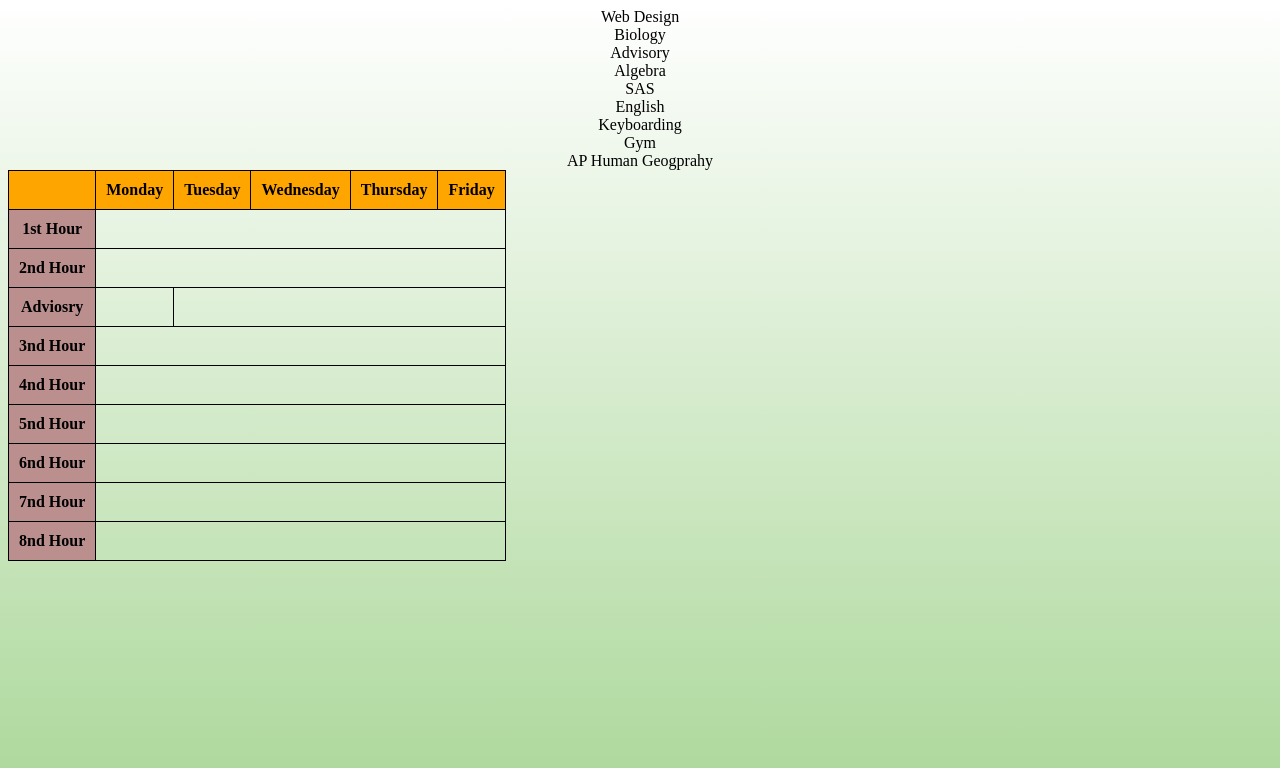
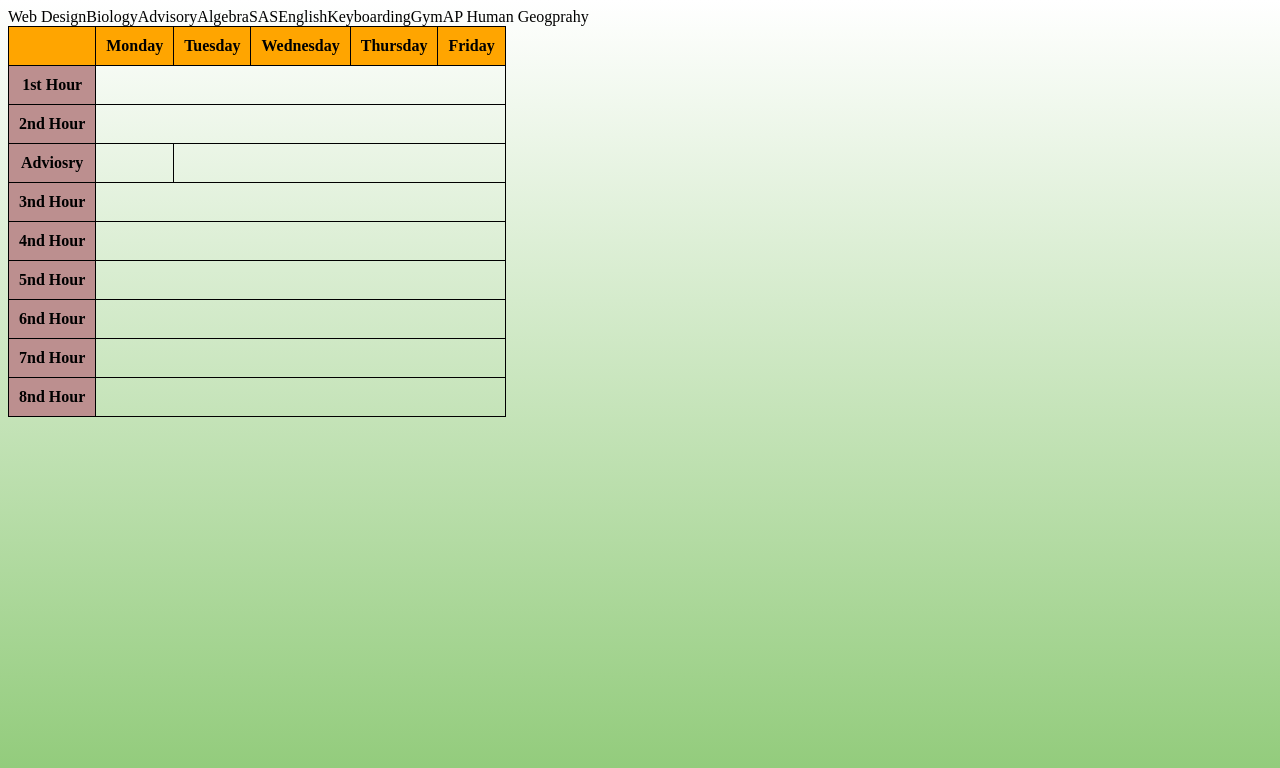
Before and after one commit to Cooperdean123/Cooperdean123.github.io, a plain HTML site: page shedule.html in a window 1280 px wide. Drawn offline with Linux system fonts and the light colour scheme.

Commit message:
efsafsafa

```diff
--- a/shedule.html
+++ b/shedule.html
@@ -36,45 +36,45 @@ body {
         <tbody>
             <tr>
                 <th scope="row" class="rheader">1st Hour</th>
-                <td colspan="5"></td><center>Web Design</center></td>
+                <td colspan="5"></td>Web Design</td>
             </tr>
             <tr>
                 <th scope="row" class="rheader">2nd Hour</th>
-                <td colspan="5"></td><center>Biology</center></td>
+                <td colspan="5"></td>Biology</td>
             </tr>
             <tr>
                 <th scope="row" class="rheader">Adviosry</th>
-                <td colspan="1"></td><center>Advisory</center></td>
+                <td colspan="1"></td>Advisory</td>
 
             </tr>
             <tr>
                 <th scope="row" class="rheader">3nd Hour</th>
-                <td colspan="5"></td><center>Algebra</center></td>
+                <td colspan="5"></td>Algebra</td>
 
             </tr>
             <tr>
                 <th scope="row" class="rheader">4nd Hour</th>
-                <td colspan="5"></td><center>SAS</center></td>
+                <td colspan="5"></td>SAS</td>
 
             </tr>
             <tr>
                 <th scope="row" class="rheader">5nd Hour</th>
-                <td colspan="5"></td><center>English</center></td>
+                <td colspan="5"></td>English</td>
 
             </tr>
             <tr>
                 <th scope="row" class="rheader">6nd Hour</th>
-                <td colspan="5"></td><center>Keyboarding</center></td>
+                <td colspan="5"></td>Keyboarding</td>
 
             </tr>
             <tr>
                 <th scope="row" class="rheader">7nd Hour</th>
-                <td colspan="5"></td><center>Gym</center></td>
+                <td colspan="5"></td>Gym</td>
 
             </tr>
             <tr>
                 <th scope="row" class="rheader">8nd Hour</th>
-                <td colspan="5"></td><center>AP Human Geogprahy</center></td>
+                <td colspan="5"></td>AP Human Geogprahy</td>
 
             </tr>
         </tbody>
```
